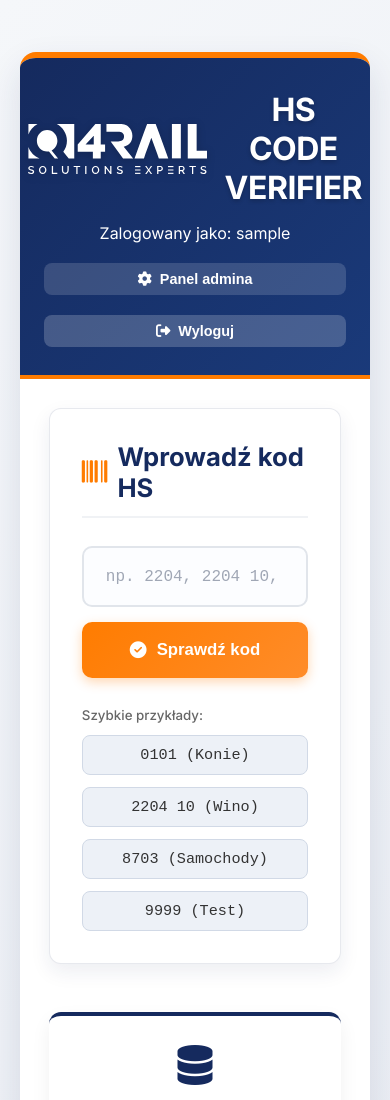
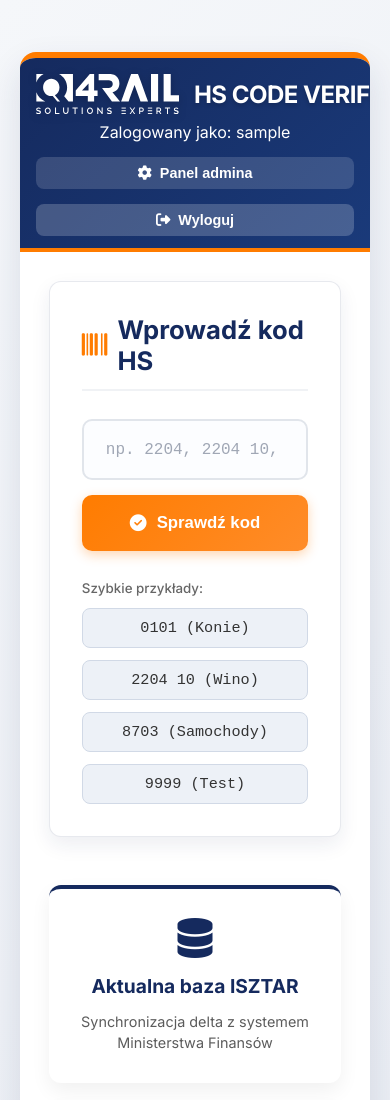
Before and after one commit to marius-sys/hs-code-ver, a website: page frontend/index.html in a window 390 px wide. Shown: the top 1100 px of the page. Drawn offline with Linux system fonts and the light colour scheme; no server answers; sample sign-in values are in the browser's storage.

Commit message:
poprawka układu na stronie1.1

```diff
--- a/frontend/css/style.css
+++ b/frontend/css/style.css
@@ -9,8 +9,8 @@
     --q4r-error: #dc3545;
     --q4r-warning: #ffc107;
     --q4r-info: #17a2b8;
-    --q4r-sanepid: #2196f3; /* Niebieski dla SANEPID */
-    --q4r-sanctioned: #dc3545; /* Czerwony dla sankcji */
+    --q4r-sanepid: #2196f3;
+    --q4r-sanctioned: #dc3545;
 }
 
 * {
@@ -39,11 +39,13 @@ body {
 
 /* ===== HEADER ===== */
 .header {
-    position: relative;
+    display: flex;
+    align-items: center;
+    justify-content: space-between;
     background: linear-gradient(135deg, var(--q4r-primary) 0%, #1a3a7a 100%);
     color: white;
-    padding: 2.8rem 2.5rem;
-    text-align: center;
+    padding: 1.5rem 2rem;
+    position: relative;
 }
 
 .header::after {
@@ -56,27 +58,58 @@ body {
     background: var(--q4r-accent);
 }
 
-/* Logo zawsze wyśrodkowane */
 .logo {
-    display: inline-flex;
+    display: flex;
     align-items: center;
+    gap: 15px;
+    flex: 1;
     justify-content: center;
-    gap: 18px;
-    margin: 0 auto;
 }
 
 .logo-image {
-    height: 60px;
+    height: 50px;
     width: auto;
     filter: brightness(0) invert(1) drop-shadow(0 2px 4px rgba(0,0,0,0.2));
 }
 
 .logo h1 {
-    font-size: 2.4rem;
+    font-size: 2rem;
     font-weight: 700;
     letter-spacing: -0.5px;
     text-shadow: 0 2px 4px rgba(0,0,0,0.2);
     margin: 0;
+    white-space: nowrap;
+}
+
+.user-info {
+    display: flex;
+    align-items: center;
+    gap: 15px;
+    color: white;
+    white-space: nowrap;
+}
+
+.btn-logout, .btn-admin, .btn-home {
+    background: rgba(255,255,255,0.2);
+    color: white;
+    border: none;
+    padding: 8px 16px;
+    border-radius: 8px;
+    cursor: pointer;
+    display: inline-flex;
+    align-items: center;
+    gap: 8px;
+    transition: background 0.3s;
+    font-size: 0.9rem;
+    text-decoration: none;
+}
+
+.btn-logout:hover, .btn-admin:hover, .btn-home:hover {
+    background: rgba(255,255,255,0.3);
+}
+
+.btn-admin {
+    background: rgba(255,255,255,0.15);
 }
 
 .subtitle {
@@ -110,41 +143,6 @@ body {
 .format-info i {
     color: var(--q4r-accent);
     font-size: 1.2rem;
-}
-
-/* Panel użytkownika (prawy górny róg na desktopie) */
-.user-info {
-    position: absolute;
-    right: 2rem;
-    top: 50%;
-    transform: translateY(-50%);
-    display: flex;
-    align-items: center;
-    gap: 20px;
-    color: white;
-}
-
-.btn-logout, .btn-admin, .btn-home {
-    background: rgba(255,255,255,0.2);
-    color: white;
-    border: none;
-    padding: 8px 16px;
-    border-radius: 8px;
-    cursor: pointer;
-    display: inline-flex;
-    align-items: center;
-    gap: 8px;
-    transition: background 0.3s;
-    font-size: 0.9rem;
-    text-decoration: none;
-}
-
-.btn-logout:hover, .btn-admin:hover, .btn-home:hover {
-    background: rgba(255,255,255,0.3);
-}
-
-.btn-admin {
-    background: rgba(255,255,255,0.15);
 }
 
 /* ===== MAIN ===== */
@@ -381,7 +379,6 @@ input::placeholder {
     font-size: 1rem;
 }
 
-/* Ostrzeżenia */
 .sanction-warning-top {
     background: linear-gradient(135deg, #fff8e1 0%, #ffecb3 100%);
     color: #856404;
@@ -448,7 +445,6 @@ input::placeholder {
     white-space: normal;
 }
 
-/* Karty informacyjne */
 .info-cards {
     display: grid;
     grid-template-columns: repeat(auto-fit, minmax(200px, 1fr));
@@ -494,7 +490,6 @@ input::placeholder {
     line-height: 1.5;
 }
 
-/* Footer */
 .footer {
     background: var(--q4r-primary);
     color: white;
@@ -528,20 +523,28 @@ input::placeholder {
 /* ===== RESPONSYWNOŚĆ ===== */
 @media (max-width: 768px) {
     .header {
-        padding: 2rem 1.5rem;
+        flex-wrap: wrap;
+        padding: 1rem;
     }
 
     .logo {
-        display: flex; /* powrót do flex, aby elementy były obok siebie */
-        margin: 0 auto 0.5rem auto; /* wyśrodkowanie i odstęp pod spodem */
+        flex: 1 1 100%;
+        justify-content: center;
+        margin-bottom: 0.5rem;
     }
 
     .logo h1 {
-        font-size: 2rem;
+        font-size: 1.5rem;
     }
 
     .logo-image {
-        height: 50px;
+        height: 40px;
+    }
+
+    .user-info {
+        flex: 1 1 100%;
+        justify-content: center;
+        flex-wrap: wrap;
     }
 
     .subtitle {
@@ -571,18 +574,9 @@ input::placeholder {
         text-align: center;
         padding: 12px;
     }
-
-    /* Na małych ekranach user-info wraca pod logo */
-    .user-info {
-        position: static;
-        transform: none;
-        margin-top: 1rem;
-        justify-content: center;
-        flex-wrap: wrap;
-    }
 }
 
-/* Strona logowania (nie wymaga osobnej klasy, bo układ jest uniwersalny) */
+/* Strona logowania */
 .login-body {
     background: linear-gradient(135deg, #152a5e 0%, #1a3a7a 100%);
     display: flex;
```
